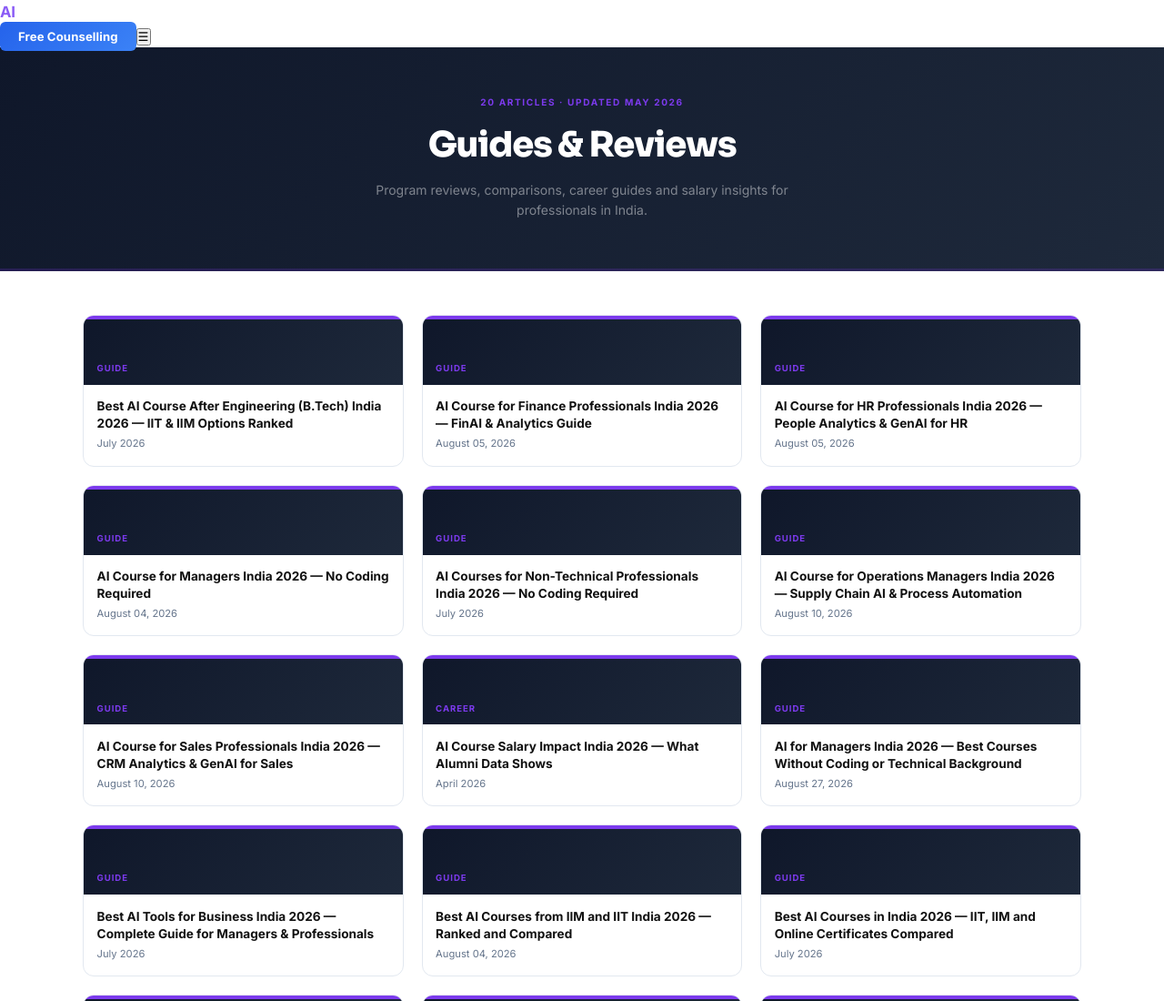
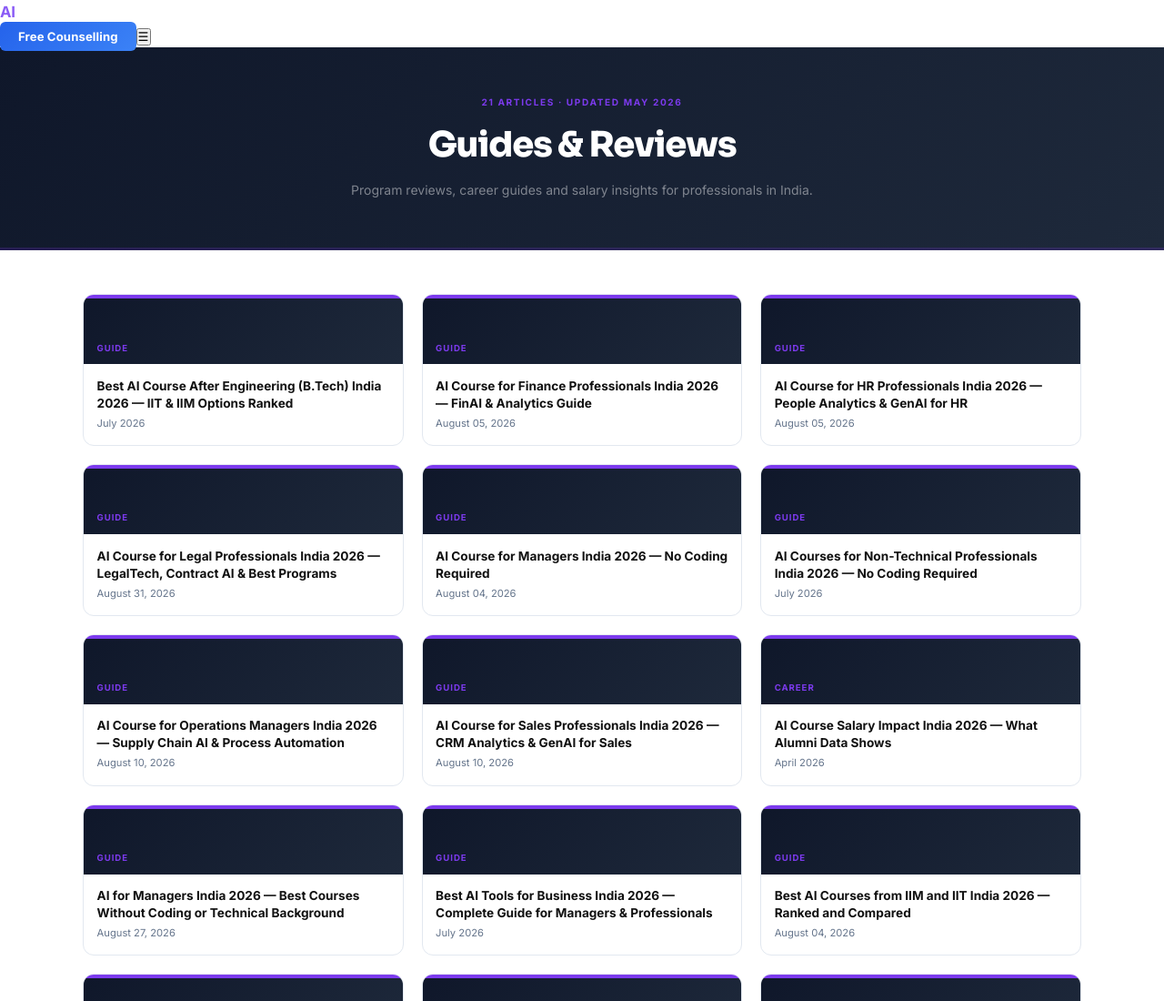
Before and after one commit to durgeshkekare-gif/aicourseindia-com, a website: page blog/index.html in a window 1280 px wide. Shown: the top 1100 px of the page at 91% size. Drawn offline with Linux system fonts and the light colour scheme.

Commit message:
fix: rebuild blog index

```diff
--- a/blog/index.html
+++ b/blog/index.html
@@ -1,7 +1,7 @@
 <!DOCTYPE html><html lang="en"><head>
 <meta charset="UTF-8"><link rel="icon" href="/favicon.ico">
 <meta name="viewport" content="width=device-width,initial-scale=1.0"><meta name="robots" content="index,follow">
-<title>Blog — 20 Guides | aicourseindia.com</title>
+<title>Blog — 21 Guides | aicourseindia.com</title>
 <link rel="canonical" href="https://aicourseindia.com/blog">
 <script async src="https://www.googletagmanager.com/gtag/js?id=G-9SH5L9BRPX"></script>
 <script>window.dataLayer=window.dataLayer||[];function gtag(){dataLayer.push(arguments);}gtag('js',new Date());gtag('config','G-9SH5L9BRPX');</script>
@@ -9,16 +9,16 @@
 <link href="https://fonts.googleapis.com/css2?family=Sora:wght@400;600;700;800&family=Inter:wght@300;400;500;600;700&display=swap" rel="stylesheet">
 <link rel="stylesheet" href="/assets/style.css?v=11">
 </head><body>
-<nav class="nav"><a href="/" class="nav-logo"><span style='color:#8B5CF6'>AI</span>CourseIndia.com</a>
-<a href="/apply.html" class="nav-cta">Free Counselling</a><button class="nav-ham">&#9776;</button></nav>
+<nav class="nav"><a href="/" class="nav-logo"><span style='color:#8B5CF6'>AI</span>CourseIndia.com</a><a href="/apply.html" class="nav-cta">Free Counselling</a><button class="nav-ham">&#9776;</button></nav>
 <div style="background:linear-gradient(135deg,#0F172A,#1E293B);padding:52px 4%;text-align:center;border-bottom:3px solid #7C3AED33;">
-  <span style="font-size:.63rem;font-weight:700;letter-spacing:.16em;text-transform:uppercase;color:#7C3AED;display:block;margin-bottom:.5rem;">20 articles · Updated May 2026</span>
+  <span style="font-size:.63rem;font-weight:700;letter-spacing:.16em;text-transform:uppercase;color:#7C3AED;display:block;margin-bottom:.5rem;">21 articles · Updated May 2026</span>
   <h1 style="font-family:Sora,sans-serif;font-size:clamp(1.75rem,3.5vw,2.4rem);font-weight:800;color:#fff;letter-spacing:-.03em;margin-bottom:.5rem;">Guides &amp; Reviews</h1>
-  <p style="font-size:.875rem;color:rgba(255,255,255,.45);max-width:520px;margin:.5rem auto 0;">Program reviews, comparisons, career guides and salary insights for professionals in India.</p>
+  <p style="font-size:.875rem;color:rgba(255,255,255,.45);max-width:520px;margin:.5rem auto 0;">Program reviews, career guides and salary insights for professionals in India.</p>
 </div>
 <div class="blog-grid"><a href="/blog/ai-course-after-engineering-btech-india-2026" class="blog-card"><div class="blog-card-bar" style="background:#7C3AED;"></div><div class="blog-card-head"><span class="blog-card-cat" style="color:#7C3AED;">Guide</span></div><div class="blog-card-body"><div class="blog-card-title">Best AI Course After Engineering (B.Tech) India 2026 — IIT & IIM Options Ranked</div><div class="blog-card-date">July 2026</div></div></a>
 <a href="/blog/ai-course-for-finance-professionals-india-2026" class="blog-card"><div class="blog-card-bar" style="background:#7C3AED;"></div><div class="blog-card-head"><span class="blog-card-cat" style="color:#7C3AED;">Guide</span></div><div class="blog-card-body"><div class="blog-card-title">AI Course for Finance Professionals India 2026 — FinAI & Analytics Guide</div><div class="blog-card-date">August 05, 2026</div></div></a>
 <a href="/blog/ai-course-for-hr-professionals-india-2026" class="blog-card"><div class="blog-card-bar" style="background:#7C3AED;"></div><div class="blog-card-head"><span class="blog-card-cat" style="color:#7C3AED;">Guide</span></div><div class="blog-card-body"><div class="blog-card-title">AI Course for HR Professionals India 2026 — People Analytics & GenAI for HR</div><div class="blog-card-date">August 05, 2026</div></div></a>
+<a href="/blog/ai-course-for-legal-professionals-india-2026" class="blog-card"><div class="blog-card-bar" style="background:#7C3AED;"></div><div class="blog-card-head"><span class="blog-card-cat" style="color:#7C3AED;">Guide</span></div><div class="blog-card-body"><div class="blog-card-title">AI Course for Legal Professionals India 2026 — LegalTech, Contract AI & Best Programs</div><div class="blog-card-date">August 31, 2026</div></div></a>
 <a href="/blog/ai-course-for-managers-india-2026" class="blog-card"><div class="blog-card-bar" style="background:#7C3AED;"></div><div class="blog-card-head"><span class="blog-card-cat" style="color:#7C3AED;">Guide</span></div><div class="blog-card-body"><div class="blog-card-title">AI Course for Managers India 2026 — No Coding Required</div><div class="blog-card-date">August 04, 2026</div></div></a>
 <a href="/blog/ai-course-for-non-technical-professionals-india-2026" class="blog-card"><div class="blog-card-bar" style="background:#7C3AED;"></div><div class="blog-card-head"><span class="blog-card-cat" style="color:#7C3AED;">Guide</span></div><div class="blog-card-body"><div class="blog-card-title">AI Courses for Non-Technical Professionals India 2026 — No Coding Required</div><div class="blog-card-date">July 2026</div></div></a>
 <a href="/blog/ai-course-for-operations-india-2026" class="blog-card"><div class="blog-card-bar" style="background:#7C3AED;"></div><div class="blog-card-head"><span class="blog-card-cat" style="color:#7C3AED;">Guide</span></div><div class="blog-card-body"><div class="blog-card-title">AI Course for Operations Managers India 2026 — Supply Chain AI & Process Automation</div><div class="blog-card-date">August 10, 2026</div></div></a>
```
